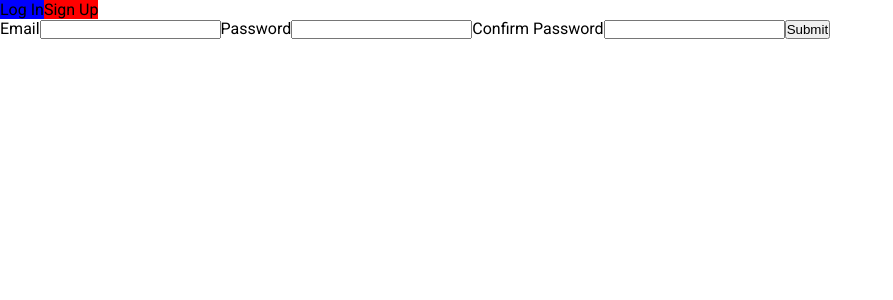
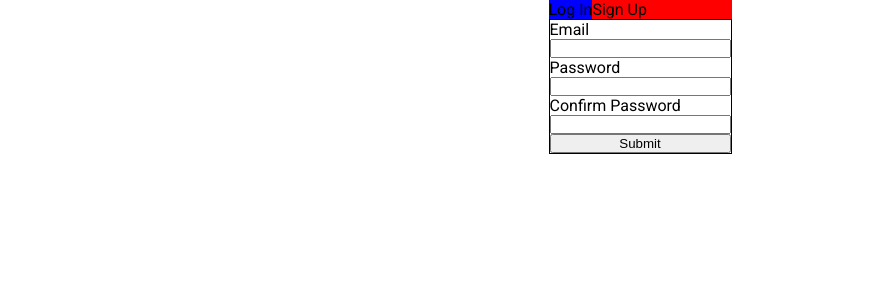
Before and after one commit to chingu-voyages/v8-geckos-team-05, a React (Create React App) app in the folder skill-trade-client/: page /login in a window 1280 px wide. Both pictures are taken after a click on the button "Sign Up". Shown: the top 300 px of the page, without its empty margins (0-893 px from the left). Built offline with nearby package versions, Linux system fonts and the light colour scheme.

Commit message:
trying to change the tab styles

```diff
--- a/skill-trade-client/src/index.css
+++ b/skill-trade-client/src/index.css
@@ -375,10 +375,23 @@ body {
       border-radius: 5px;
       border: none; }
 
-.loginComponent__container {
+.loginComponent {
   display: flex;
-  height: 100vh;
-  flex-direction: column; }
+  justify-content: center; }
+  .loginComponent__container {
+    display: flex;
+    height: 100vh;
+    flex-direction: column; }
+  .loginComponent__buttonContainer {
+    display: flex;
+    justify-content: space-evenly;
+    align-content: stretch;
+    background: green;
+    width: 100%; }
+  .loginComponent__button--loginTab {
+    flex: 1; }
+  .loginComponent__button--signUpTab {
+    flex: 1; }
 
 .loginView {
   display: flex;
@@ -392,6 +405,11 @@ body {
 .signupView {
   display: flex;
   flex-direction: column; }
+  .signupView__form {
+    display: flex;
+    flex-direction: column;
+    max-width: 200px;
+    border: 1px solid black; }
 
 .activeTab {
   background: red; }
--- a/skill-trade-client/src/sass/components/_loginSignup.scss
+++ b/skill-trade-client/src/sass/components/_loginSignup.scss
@@ -1,4 +1,6 @@
 .loginComponent {
+    display: flex;
+    justify-content: center;
 
     &__container {
         display: flex;
@@ -9,15 +11,21 @@
     &__button {
 
         &Container {
-
+            display: flex;
+            justify-content: space-evenly;
+            align-content: stretch;
+            background: green;
+            width: 100%;
         }
 
         &--loginTab {
-
+           flex: 1;
+            // width: 100%;
         }
 
         &--signUpTab {
-
+            flex: 1;
+            // width: 100%;
         }
     }
 }
@@ -37,6 +45,13 @@
 .signupView {
     display: flex;
     flex-direction: column;
+
+    &__form {
+        display: flex;
+        flex-direction: column;
+        max-width: 200px;
+        border: 1px solid black;
+    }
 }
 
 .activeTab {
```
